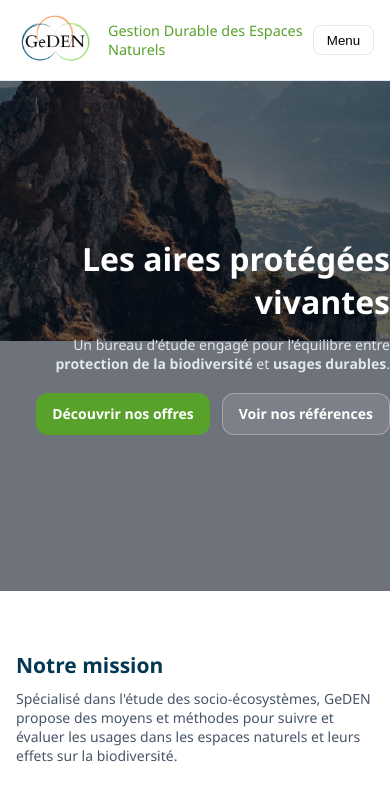
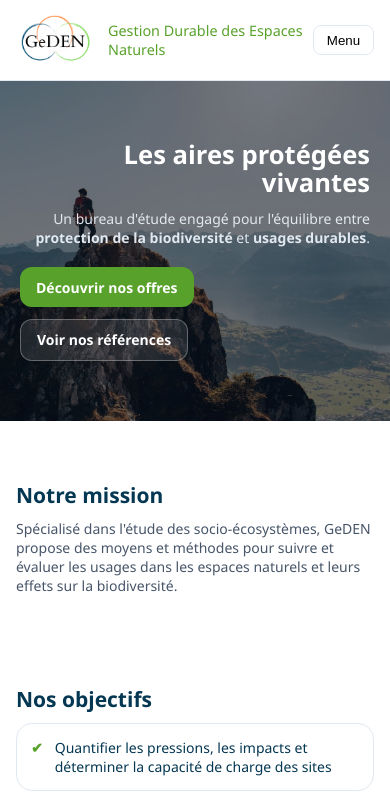
Before and after one commit to moa-Rconcept/Geden, a plain HTML site: page index.html in a window 390 px wide. Shown: the top 806 px of the page. Drawn offline with nearby package versions, Linux system fonts and the light colour scheme.

Commit message:
Update style.css

```diff
--- a/style.css
+++ b/style.css
@@ -1164,6 +1164,27 @@ section.section.problematiques {
 }
 
 /* ===== MEDIA QUERIES ===== */
+
+
+@media screen  and (max-width: 768px) {
+
+    .hero__bg {
+    background-position-y: inherit;
+  }
+
+  .hero__inner {
+    padding: 0 20px;;
+  }
+
+   .hero h1{
+    font-size: clamp(1.6rem, 6vw, 2.2rem);
+    line-height: 1.1;
+    margin: 0;
+  }
+
+}
+
+
 @media (min-width: 640px) {
   .menu {
     display: flex;
@@ -1182,6 +1203,8 @@ section.section.problematiques {
 }
 
 @media (min-width: 768px) {
+
+
   .band__row {
     flex-direction: row;
     justify-content: space-between;
```
